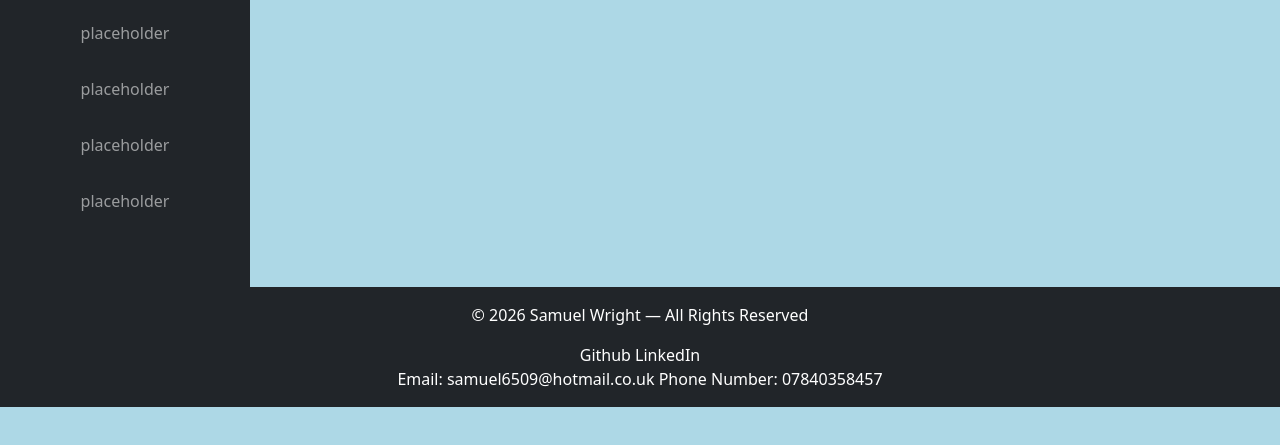
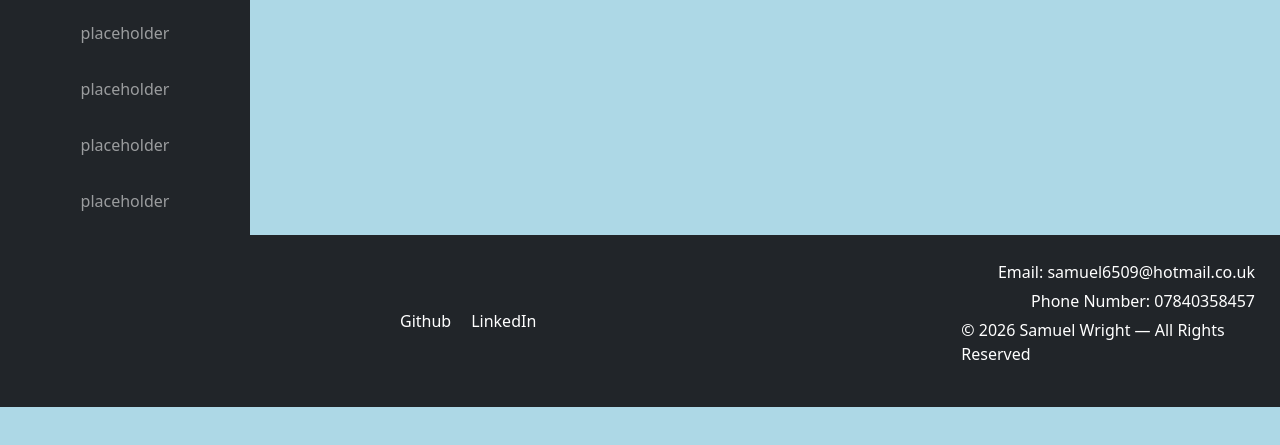
Before and after one commit to samuel6509/My-Portfolio, a website built with Vite: page my-site/index.html in a window 1280 px wide. Shown: the part 393-838 px from the top of the page. Built offline with nearby package versions, Linux system fonts and the light colour scheme.

Commit message:
made good progress on bottom footer I like this more . got a plan for the next steps of bottom footer for later

```diff
--- a/my-site/index.html
+++ b/my-site/index.html
@@ -36,17 +36,22 @@
           </li>
         </ul>
      </nav>
+    <!-- index script file -->
     <div id="app"></div>
-    <!-- index script file -->
-     <footer class="my-footer bg-dark text-white text-center py-3 fixed-bottom">
-      <p>© 2026 Samuel Wright — All Rights Reserved</p>
-      <a href="https://github.com/samuel6509" target="_blank">Github</a>
-      <a href="http://www.linkedin.com/in/samuel-wright-8192833a9" target="_blank">LinkedIn</a>
-      <div class="footer-contacts">
-        <span>Email: <a href="mailto:samuel6509@hotmail.co.uk">samuel6509@hotmail.co.uk</a></span>
-        <span>Phone Number: <a href="tel:+4407840358457">07840358457</a></span>
+    <script type="module" src="/src/main.ts"></script>
+    <!-- bottom footer -->
+     <footer class="my-footer bg-dark text-white fixed-bottom">
+      <div class="footer-container">
+        <div class="footer-left">
+          <a href="https://github.com/samuel6509" target="_blank">Github</a>
+          <a href="http://www.linkedin.com/in/samuel-wright-8192833a9" target="_blank">LinkedIn</a>
+        </div>
+        <div class="footer-right">
+          <span>Email: <a href="mailto:samuel6509@hotmail.co.uk">samuel6509@hotmail.co.uk</a></span>
+          <span>Phone Number: <a href="tel:+4407840358457">07840358457</a></span>
+          <p>© 2026 Samuel Wright — All Rights Reserved</p>
+        </div>
       </div>
      </footer>
-    <script type="module" src="/src/main.ts"></script>
   </body>
 </html>
--- a/my-site/src/index.css
+++ b/my-site/src/index.css
@@ -31,13 +31,30 @@ body
 /* bottom footer styling */
 .my-footer
 {
+    padding: 25px 0px;
 }
-.footer-contact
+.footer-container
+{
+    margin: 0 auto;
+    display: flex;
+    justify-content: space-between;
+    align-items: center;
+}
+.footer-left
 {
     display: flex;
     gap: 20px;
-    margin-top: 5px;
-}.my-footer a
+    padding: 0px 400px;
+}
+.footer-right
+{
+    display: flex;
+    flex-direction: column;
+    align-items: flex-end;
+    gap: 5px;
+    padding: 0px 25px;
+}
+.my-footer a
 {
     color: white;
     text-decoration: none;
```
Also changed, not shown: README.txt.
